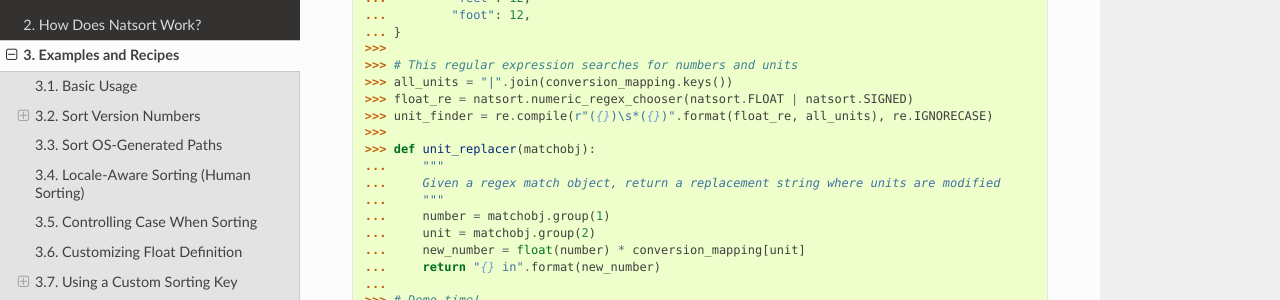
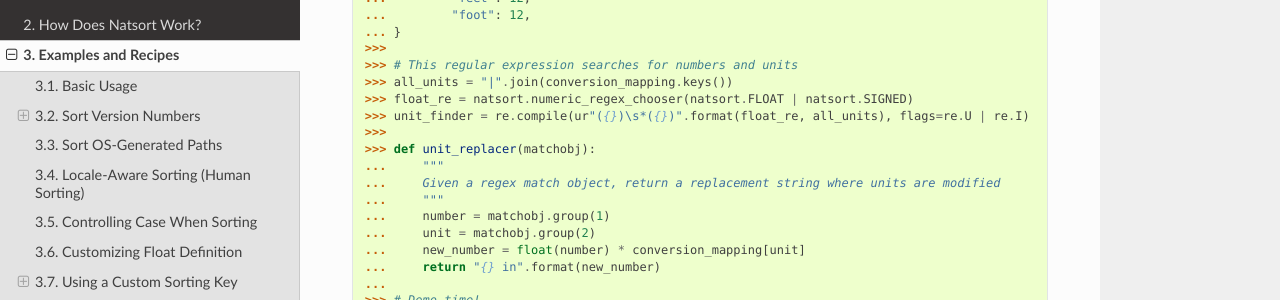
Before and after one commit to SethMMorton/natsort, a Sphinx documentation site: the page built from docs/examples.rst, in a window 1280 px wide and 900 px high, scrolled down 4945 px. Shown: the part 151-451 px from the top of the window. Built offline with Sphinx 7.4.7 and the Read the Docs theme 2.0.0, drawn with Linux system fonts in a browser that asks for light colours; pages that are not in the unit, such as notebooks, are missing from menus.

Commit message:
Fix regex compilation in example for Python 2.7

```diff
--- a/docs/examples.rst
+++ b/docs/examples.rst
@@ -276,7 +276,7 @@
     >>> # This regular expression searches for numbers and units
     >>> all_units = "|".join(conversion_mapping.keys())
     >>> float_re = natsort.numeric_regex_chooser(natsort.FLOAT | natsort.SIGNED)
-    >>> unit_finder = re.compile(r"({})\s*({})".format(float_re, all_units), re.IGNORECASE)
+    >>> unit_finder = re.compile(ur"({})\s*({})".format(float_re, all_units), flags=re.U | re.I)
     >>>
     >>> def unit_replacer(matchobj):
     ...     """
```
